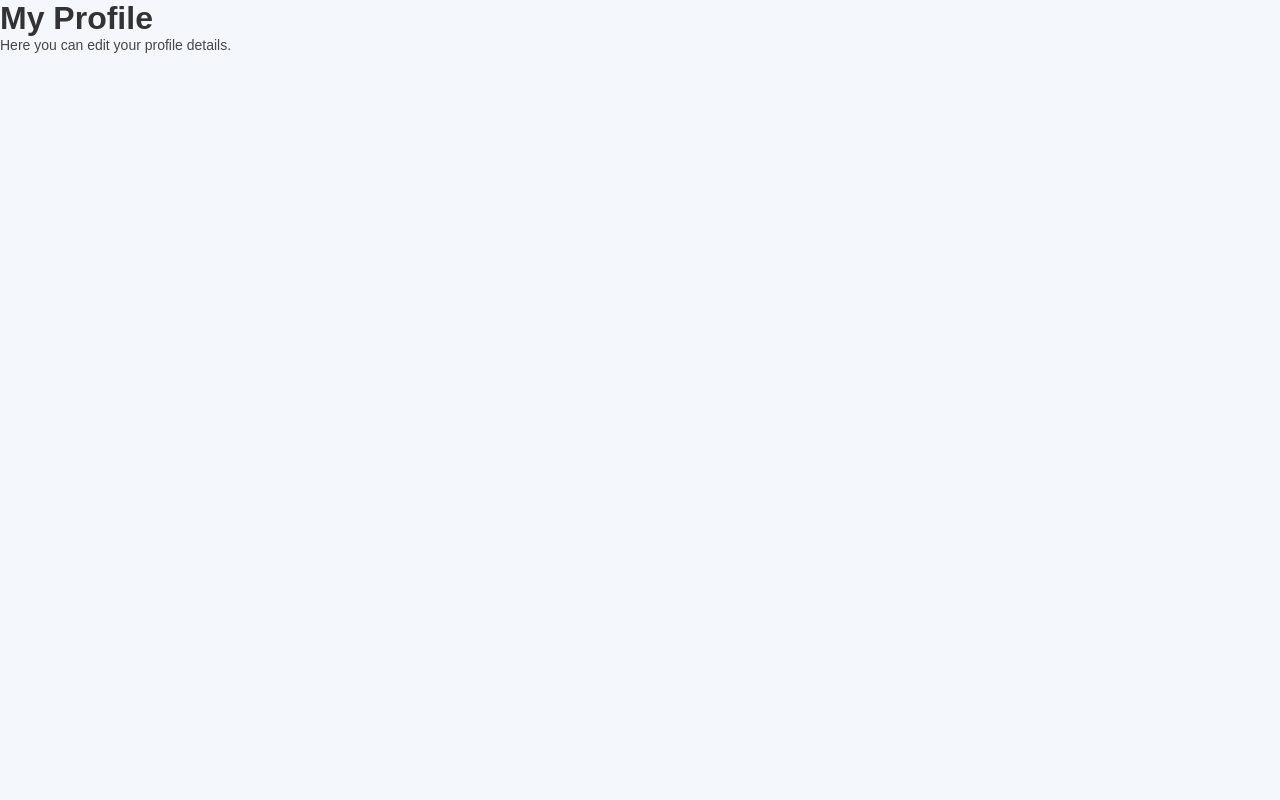
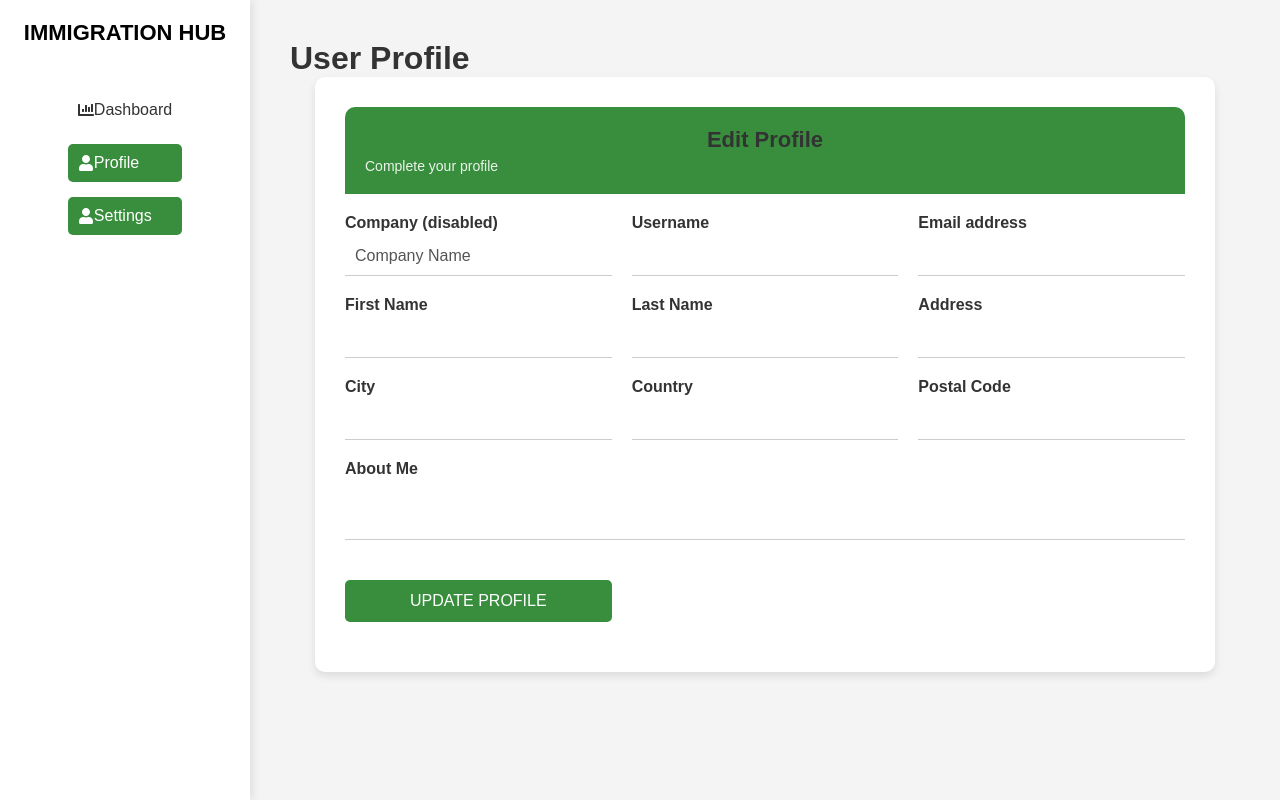
Before and after one commit to TEAM-MERAKI-NAA/MERAKI-FE, a React (Create React App) app: page /profile in a window 1280 px wide. Built offline with nearby package versions, Linux system fonts and the light colour scheme; the HTML template or start-up script is replaced by a standard one.

Commit message:
added profile page and changed dashboard page

```diff
--- a/src/components/Profile.js
+++ b/src/components/Profile.js
@@ -1,10 +1,99 @@
-import React from "react";
+import React, { useState } from "react";
+import "../styles/Profile.css";
+import "../styles/Dashboard.css";
+import { FaUser, FaChartBar, FaTable, FaFont, FaIcons, FaMapMarkerAlt, FaBell } from "react-icons/fa";
 
 const Profile = () => {
+    const [formData, setFormData] = useState({
+        username: "",
+        email: "",
+        firstName: "",
+        lastName: "",
+        address: "",
+        city: "",
+        country: "",
+        postalCode: "",
+        aboutMe: ""
+    });
+
+    const handleChange = (e) => {
+        setFormData({
+            ...formData,
+            [e.target.name]: e.target.value,
+        });
+    };
+
+    const handleSubmit = (e) => {
+        e.preventDefault();
+        console.log("Updated Profile Data:", formData);
+        alert("Profile updated successfully!");
+    };
+
     return (
-        <div>
-            <h1>My Profile</h1>
-            <p>Here you can edit your profile details.</p>
+        <div className="profile-container">
+            <aside className="sidebar">
+                <h2 className="logo">IMMIGRATION HUB</h2>
+                <nav>
+                    <ul>
+                        <li><a href="/dashboard"><FaChartBar /> Dashboard</a></li>
+                        <li className="active"><a href="/profile"><FaUser /> Profile</a></li>
+                        <li className="active"><a href="/settings"><FaUser /> Settings</a></li>
+                    </ul>
+                </nav>
+            </aside>
+
+            <main className="profile-main">
+                <h1>User Profile</h1>
+                <div className="profile-card">
+                    <div className="profile-header">
+                        <h2>Edit Profile</h2>
+                        <p>Complete your profile</p>
+                    </div>
+                    <form className="profile-form" onSubmit={handleSubmit}>
+                        <div className="form-group">
+                            <label>Company (disabled)</label>
+                            <input type="text" value="Company Name" disabled />
+                        </div>
+                        <div className="form-group">
+                            <label>Username</label>
+                            <input type="text" name="username" value={formData.username} onChange={handleChange} />
+                        </div>
+                        <div className="form-group">
+                            <label>Email address</label>
+                            <input type="email" name="email" value={formData.email} onChange={handleChange} />
+                        </div>
+                        <div className="form-group">
+                            <label>First Name</label>
+                            <input type="text" name="firstName" value={formData.firstName} onChange={handleChange} />
+                        </div>
+                        <div className="form-group">
+                            <label>Last Name</label>
+                            <input type="text" name="lastName" value={formData.lastName} onChange={handleChange} />
+                        </div>
+                        <div className="form-group">
+                            <label>Address</label>
+                            <input type="text" name="address" value={formData.address} onChange={handleChange} />
+                        </div>
+                        <div className="form-group">
+                            <label>City</label>
+                            <input type="text" name="city" value={formData.city} onChange={handleChange} />
+                        </div>
+                        <div className="form-group">
+                            <label>Country</label>
+                            <input type="text" name="country" value={formData.country} onChange={handleChange} />
+                        </div>
+                        <div className="form-group">
+                            <label>Postal Code</label>
+                            <input type="text" name="postalCode" value={formData.postalCode} onChange={handleChange} />
+                        </div>
+                        <div className="form-group full-width">
+                            <label>About Me</label>
+                            <textarea name="aboutMe" value={formData.aboutMe} onChange={handleChange}></textarea>
+                        </div>
+                        <button type="submit" className="update-btn">UPDATE PROFILE</button>
+                    </form>
+                </div>
+            </main>
         </div>
     );
 };
--- /dev/null
+++ b/src/styles/Profile.css
@@ -0,0 +1,145 @@
+/* Global Styles */
+body {
+    font-family: Arial, sans-serif;
+    margin: 0;
+    padding: 0;
+    background: #f4f4f4;
+}
+
+.profile-container {
+    display: flex;
+    height: 100vh;
+}
+
+/* Sidebar */
+.sidebar {
+    width: 250px;
+    background: #ffffff;
+    padding: 20px;
+    box-shadow: 2px 0 10px rgba(0, 0, 0, 0.1);
+}
+
+.logo {
+    color: black;
+    font-size: 22px;
+    font-weight: bold;
+    margin-bottom: 30px;
+    /* gap: 8px; */
+}
+
+.sidebar nav ul {
+    list-style: none;
+    padding: 0;
+}
+
+.sidebar nav ul li {
+    margin: 15px 0;
+}
+
+.sidebar nav ul li a {
+    text-decoration: none;
+    color: #333;
+    display: flex;
+    align-items: center;
+    font-size: 16px;
+    padding: 10px;
+    border-radius: 5px;
+}
+
+.sidebar nav ul li a i {
+    margin-right: 10px;
+    font-size: 18px;
+}
+
+.sidebar nav ul li.active a {
+    background: #388e3c;
+    color: white;
+}
+
+/* Profile Main Content */
+.profile-main {
+    flex: 1;
+    padding: 40px;
+}
+
+.profile-card {
+    background: white;
+    border-radius: 10px;
+    box-shadow: 0px 4px 8px rgba(0, 0, 0, 0.1);
+    padding: 30px;
+    max-width: 900px;
+    margin: auto;
+}
+
+.profile-header {
+    background: #388e3c;
+    color: white;
+    padding: 20px;
+    border-top-left-radius: 10px;
+    border-top-right-radius: 10px;
+}
+
+.profile-header h2 {
+    margin: 0;
+    font-size: 22px;
+}
+
+.profile-header p {
+    margin: 5px 0 0;
+    font-size: 14px;
+}
+
+.profile-form {
+    display: grid;
+    grid-template-columns: repeat(3, 1fr);
+    gap: 20px;
+    padding: 20px 0;
+}
+
+.form-group {
+    display: flex;
+    flex-direction: column;
+}
+
+label {
+    font-weight: bold;
+    margin-bottom: 5px;
+}
+
+input, textarea {
+    padding: 10px;
+    border: none;
+    border-bottom: 1px solid #ccc;
+    font-size: 16px;
+    background: transparent;
+    outline: none;
+}
+
+textarea {
+    resize: none;
+}
+
+.full-width {
+    grid-column: span 3;
+}
+
+.update-btn {
+    background: #388e3c;
+    color: white;
+    padding: 12px;
+    border: none;
+    border-radius: 5px;
+    font-size: 16px;
+    cursor: pointer;
+    transition: 0.3s;
+    text-transform: uppercase;
+    width: 100%;
+    margin-top: 20px;
+    transform: scale(1);
+    transition: transform 0.3s ease-in-out;
+}
+
+.update-btn:hover {
+    background: #388e3c;
+    transform: scale(1.05);
+}
```
Also changed, not shown: src/styles/Dashboard.css (line endings or trailing spaces).
